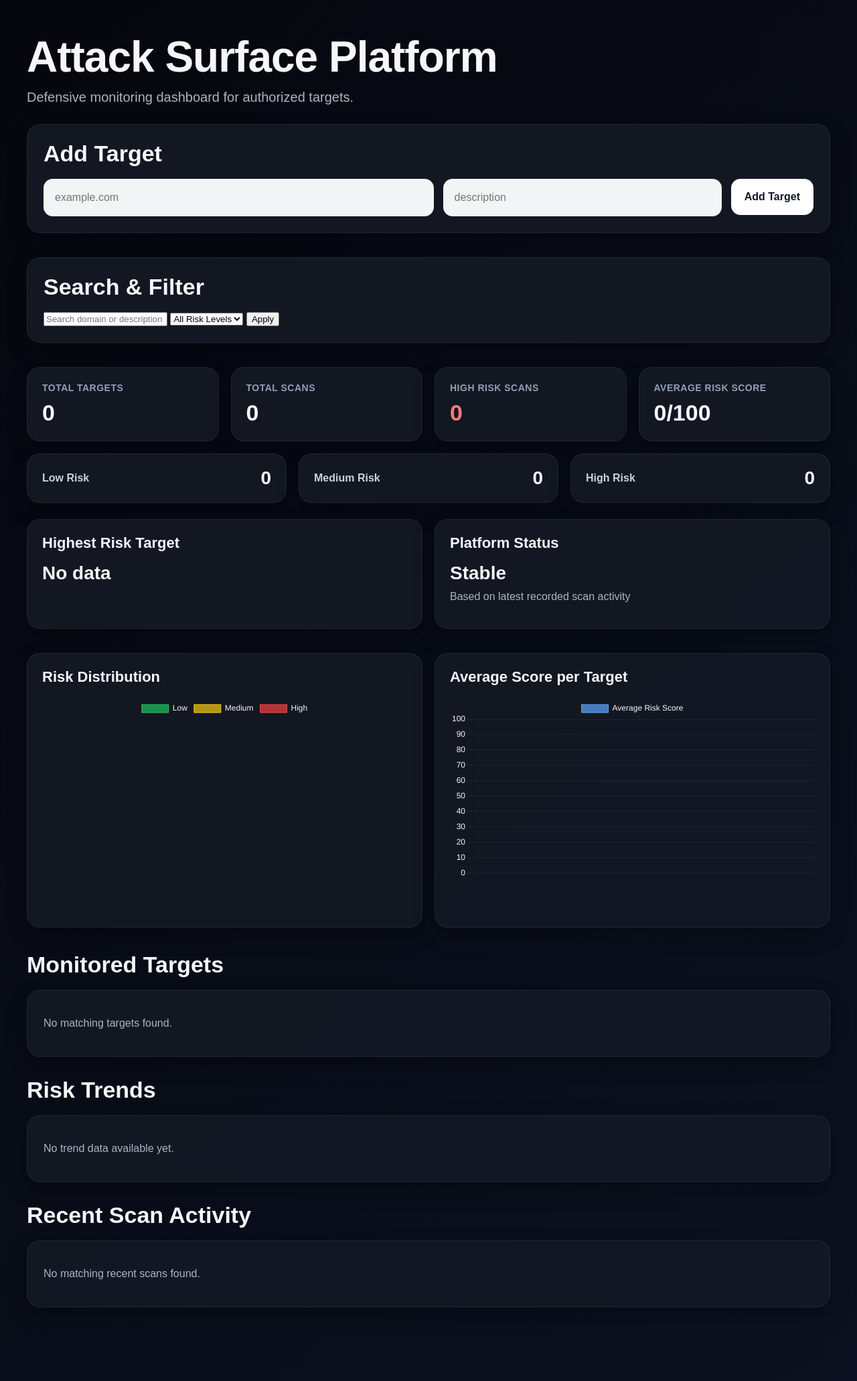
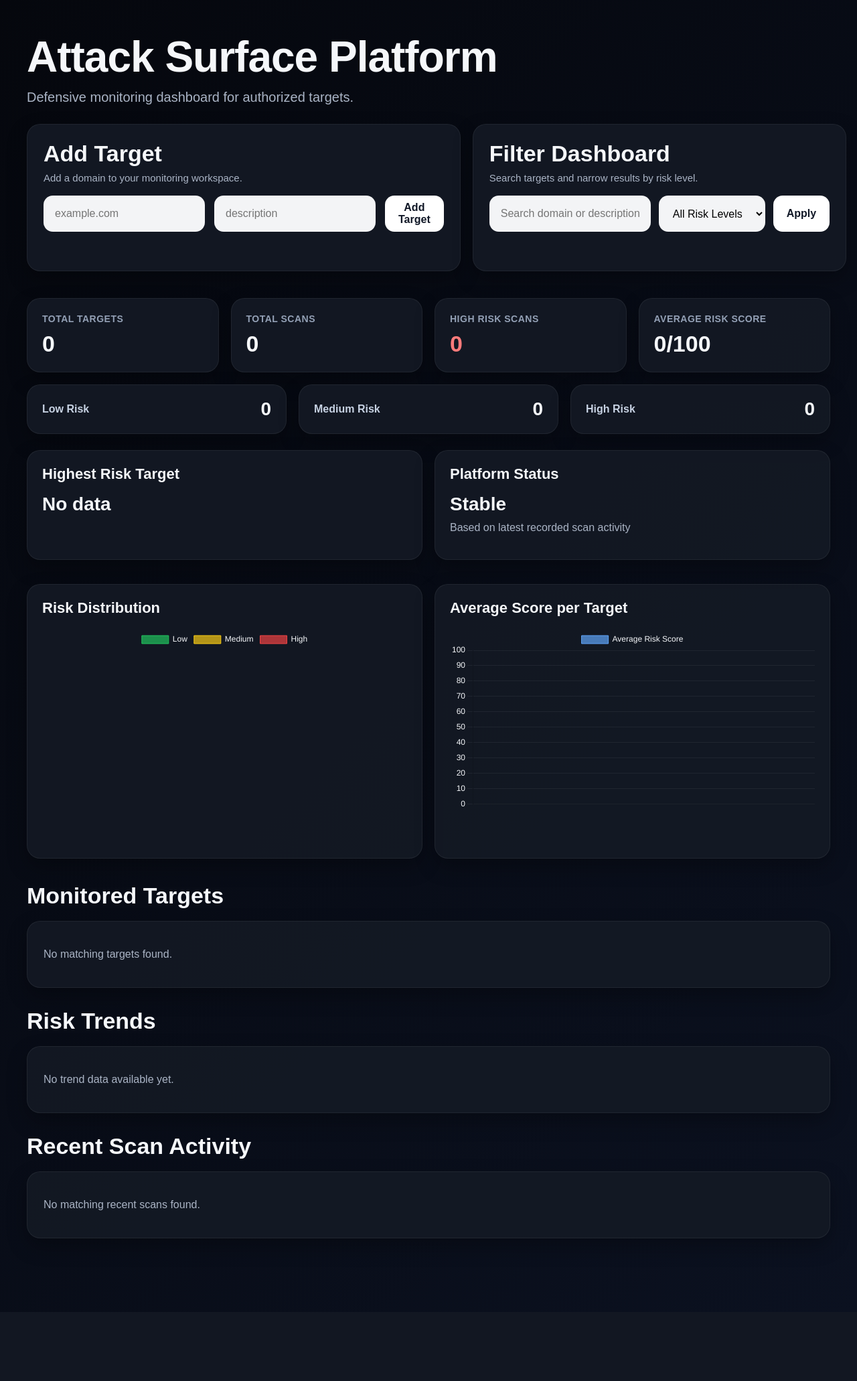
Before and after one commit to xanast/attack-surface-platform, a FastAPI app: page / in a window 1280 px wide. Shown: the whole page at 67% size. After the commit the page ends 1868 px from the top, so only its background shows below. Run offline with FastAPI, Linux system fonts and the light colour scheme; data that the repository does not hold is empty.

Commit message:
Refine add target and filter panels for premium dashboard layout

```diff
--- a/app/static/css/style.css
+++ b/app/static/css/style.css
@@ -47,7 +47,8 @@ body {
 .metric-card,
 .risk-summary-card,
 .analytics-card,
-.trend-card {
+.trend-card,
+.chart-card {
     background: rgba(20, 25, 36, 0.92);
     border: 1px solid rgba(255, 255, 255, 0.06);
     border-radius: 20px;
@@ -56,13 +57,38 @@ body {
 
 .panel {
     padding: 24px;
-    margin-bottom: 36px;
+    margin-bottom: 28px;
 }
 
-.panel h2,
+.premium-panel {
+    min-height: 170px;
+}
+
+.compact-panel {
+    min-height: 170px;
+}
+
+.panel-header {
+    margin-bottom: 18px;
+}
+
+.panel-header h2,
 .section-header h2 {
-    margin: 0 0 18px 0;
+    margin: 0 0 8px 0;
     font-size: 34px;
+}
+
+.panel-subtitle {
+    margin: 0;
+    color: #aab4c5;
+    font-size: 15px;
+}
+
+.top-actions-grid {
+    display: grid;
+    grid-template-columns: 1.35fr 1fr;
+    gap: 18px;
+    margin-bottom: 12px;
 }
 
 .stats-grid {
@@ -155,7 +181,16 @@ body {
     gap: 14px;
 }
 
-.target-form input {
+.filter-form {
+    display: grid;
+    grid-template-columns: 1.35fr 1fr auto;
+    gap: 12px;
+    align-items: center;
+}
+
+.target-form input,
+.filter-form input,
+.filter-form select {
     height: 54px;
     border: 1px solid rgba(255, 255, 255, 0.08);
     border-radius: 14px;
@@ -163,9 +198,11 @@ body {
     padding: 0 16px;
     font-size: 16px;
     outline: none;
+    box-sizing: border-box;
 }
 
 .target-form button,
+.filter-form button,
 .scan-btn,
 .details-btn,
 .delete-btn {
--- a/app/templates/index.html
+++ b/app/templates/index.html
@@ -9,8 +9,12 @@
     </p>
 </div>
 
-<div class="panel">
+<div class="top-actions-grid">
+    <div class="panel premium-panel">
+        <div class="panel-header">
             <h2>Add Target</h2>
+            <p class="panel-subtitle">Add a domain to your monitoring workspace.</p>
+        </div>
 
         <form action="/targets/add" method="post" class="target-form">
             <input name="domain" placeholder="example.com" required>
@@ -19,8 +23,11 @@
         </form>
     </div>
 
-<div class="panel">
-    <h2>Search & Filter</h2>
+    <div class="panel premium-panel compact-panel">
+        <div class="panel-header">
+            <h2>Filter Dashboard</h2>
+            <p class="panel-subtitle">Search targets and narrow results by risk level.</p>
+        </div>
 
         <form action="/" method="get" class="filter-form">
             <input type="text" name="search" placeholder="Search domain or description" value="{{ search }}">
@@ -32,6 +39,7 @@
             </select>
             <button type="submit">Apply</button>
         </form>
+    </div>
 </div>
 
 <div class="stats-grid">
```
Also changed, not shown: other parts of app/static/css/style.css (+27 -32 lines). Lines whose indentation alone changed are shown as unchanged.
